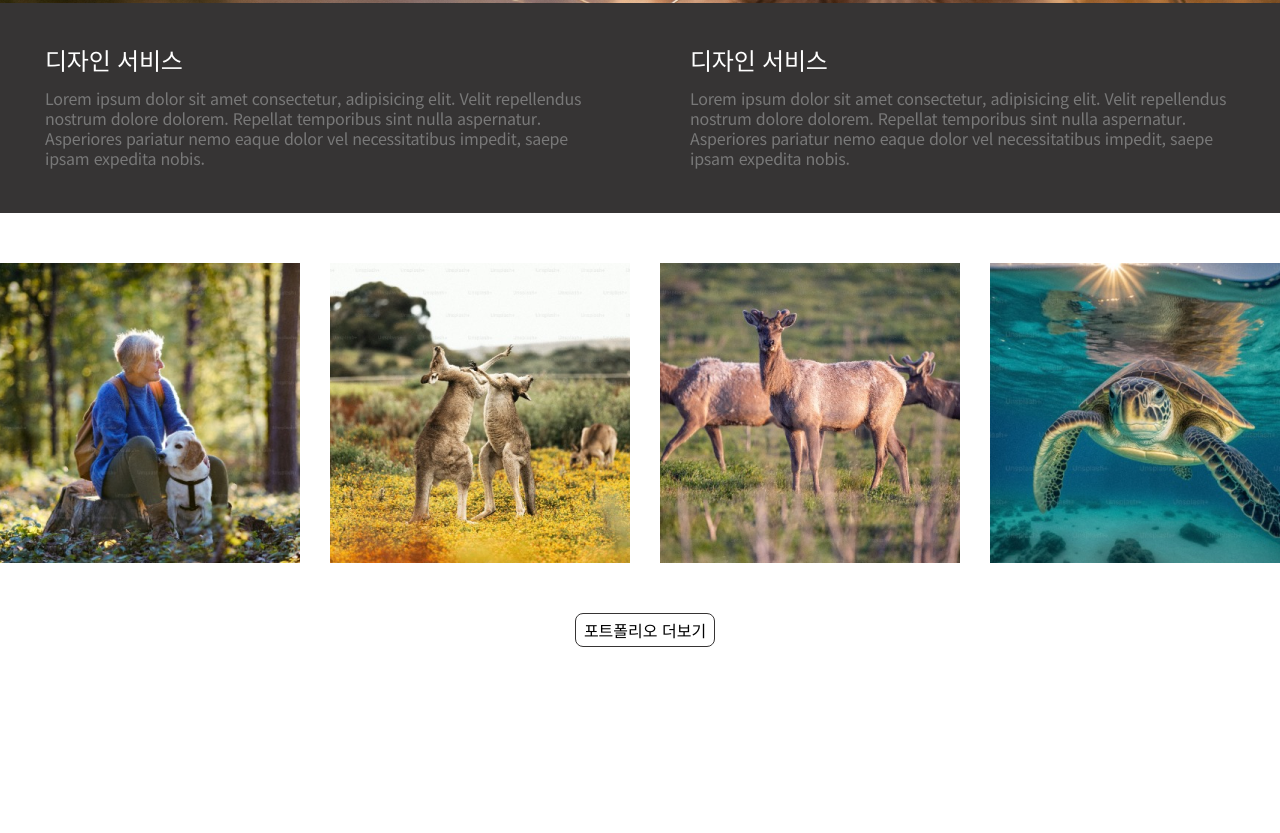
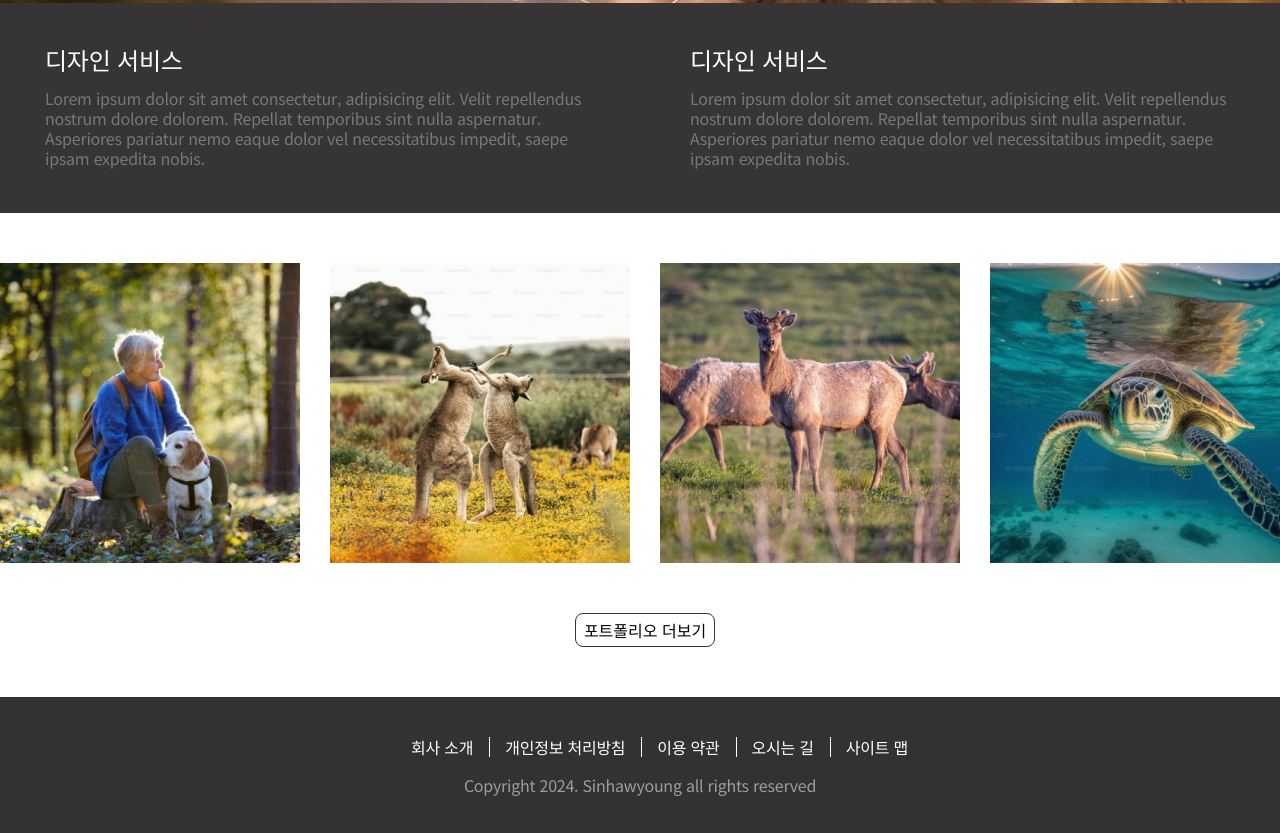
Before and after one commit to sinhwayoung/web_project_first, a plain HTML site: page index.html in a window 1280 px wide. Shown: the part 777-1610 px from the top of the page. Before the commit the page ends 1474 px from the top, so only its background shows below. Drawn offline with Linux system fonts and the light colour scheme.

Commit message:
design : footer 작업

```diff
--- a/index.html
+++ b/index.html
@@ -7,6 +7,7 @@
     <link rel="stylesheet" href="/styles/index.css" />
     <link rel="stylesheet" href="styles/header.css" />
     <link rel="stylesheet" href="styles/main.css" />
+    <link rel="stylesheet" href="styles/footer.css" />
   </head>
   <body>
     <div class="wrap">
@@ -65,6 +66,16 @@
         </button>
       </main>
       <!-- 푸터 영역 -->
+      <footer>
+        <ul>
+          <li><a href="#">회사 소개</a></li>
+          <li><a href="#">개인정보 처리방침</a></li>
+          <li><a href="#">이용 약관</a></li>
+          <li><a href="#">오시는 길</a></li>
+          <li><a href="#">사이트 맵</a></li>
+        </ul>
+        <p>Copyright 2024. Sinhawyoung all rights reserved</p>
+      </footer>
     </div>
     <script>
       const handleClick = (text) => {
--- /dev/null
+++ b/styles/footer.css
@@ -0,0 +1,38 @@
+footer {
+  position: relative;
+  display: flex;
+  width: 100%;
+  padding-top: 40px;
+  padding-bottom: 40px;
+  flex-direction: column;
+  gap: 20px;
+  align-items: center;
+  background-color: #323232;
+}
+
+footer ul {
+  position: relative;
+  display: flex;
+  align-items: center;
+}
+footer ul li {
+  position: relative;
+  padding-left: 15px;
+  padding-right: 16px;
+  border-right: 1px solid #fff;
+}
+footer ul li:last-child {
+  border: none;
+}
+footer ul li a {
+  color: #fff;
+  font-size: 1rem;
+  font-weight: 400;
+  line-height: 100%;
+}
+footer p {
+  color: #9d9d9d;
+  font-size: 1rem;
+  font-weight: 400;
+  line-height: 100%;
+}
```
